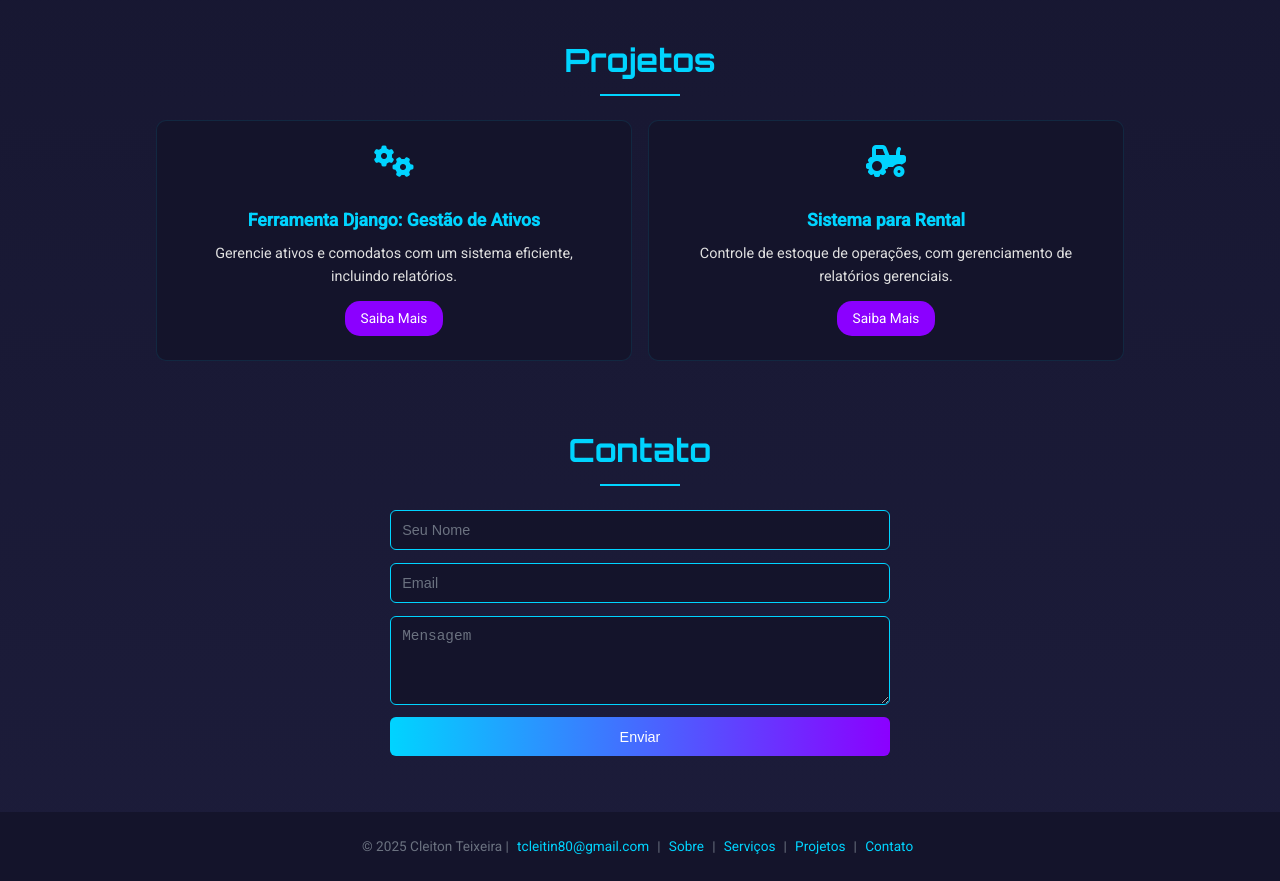
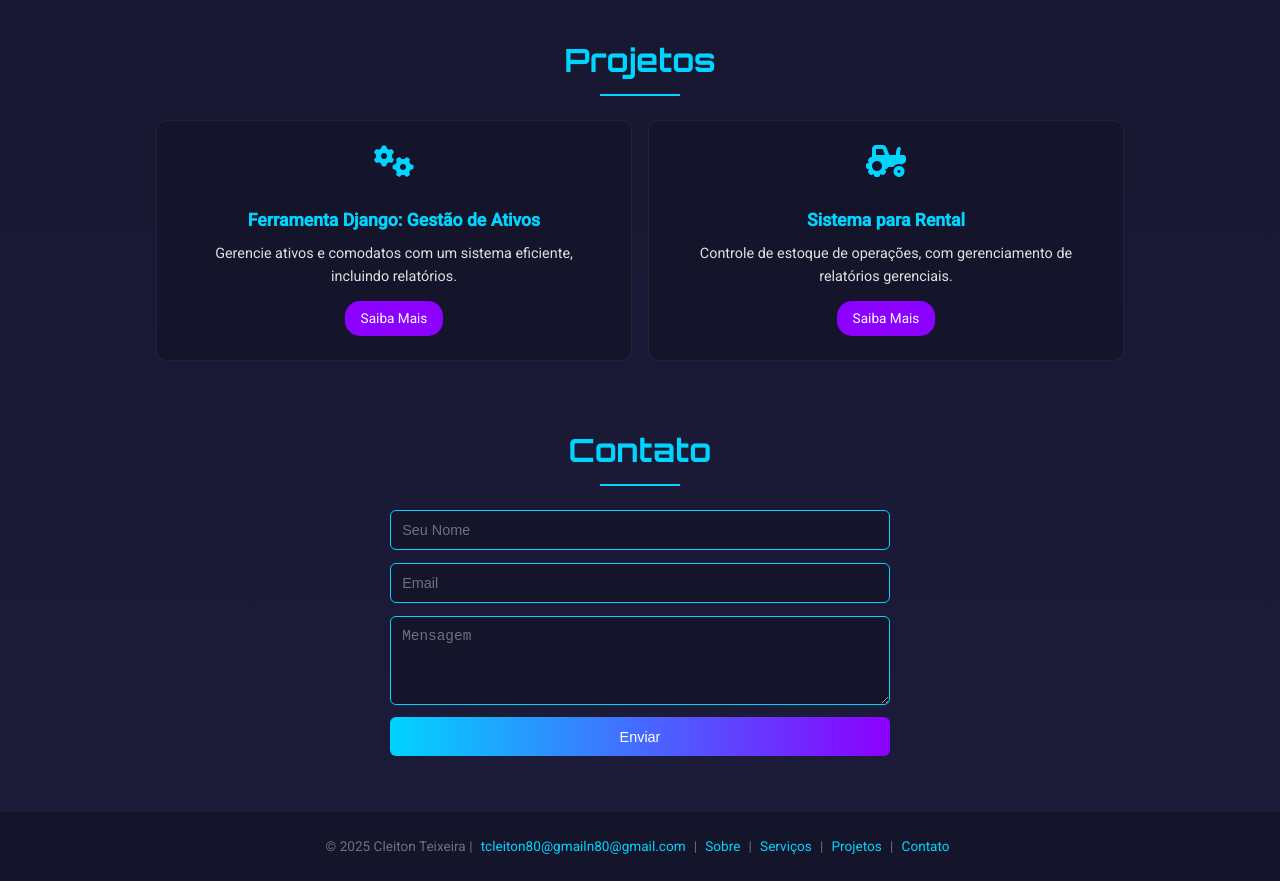
Before and after one commit to usersaiber/torviasolutions, a plain HTML site: page index.html in a window 1280 px wide. Shown: the part 2629-3510 px from the top of the page. Drawn offline with Linux system fonts and the light colour scheme.

Commit message:
Add files via upload

```diff
--- a/index.html
+++ b/index.html
@@ -603,7 +603,7 @@
     </section>
 
     <footer>
-        <p>© 2025 Cleiton Teixeira | <a href="mailto:tcleiton80@gmail.com">tcleitin80@gmail.com</a> |
+        <p>© 2025 Cleiton Teixeira | <a href="mailto:tcleiton80@gmail.com">tcleiton80@gmailn80@gmail.com</a> |
         <a href="#sobre">Sobre</a> | <a href="#servicos">Serviços</a> | <a href="#projetos">Projetos</a> | <a href="#contato">Contato</a></p>
     </footer>
 
```
